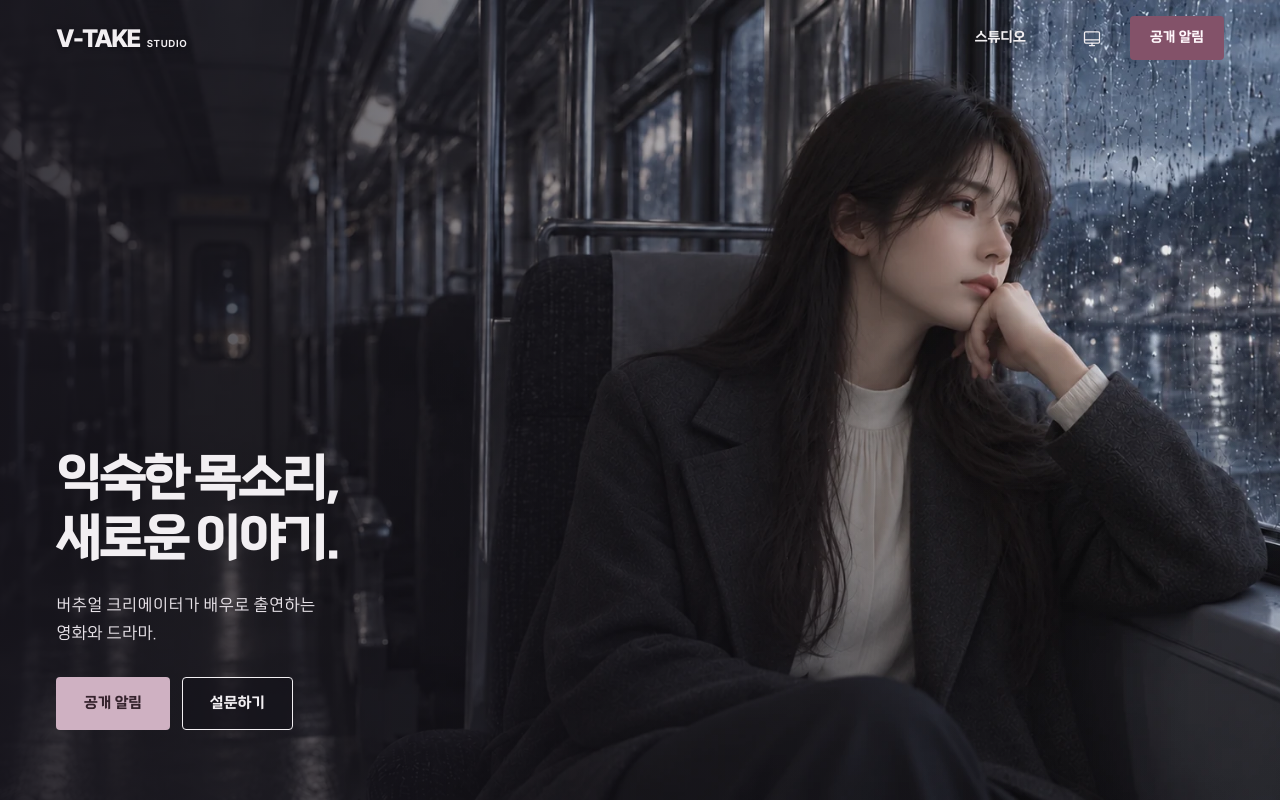
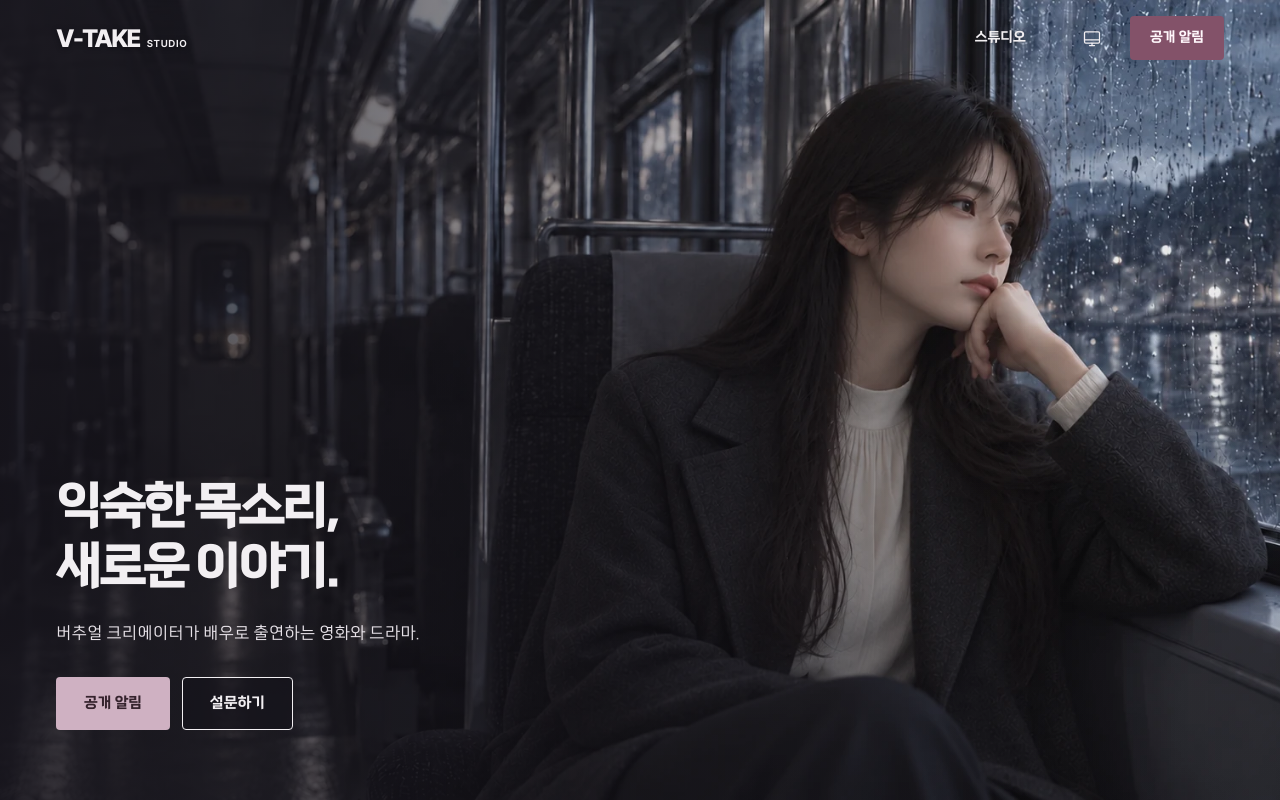
Before and after one commit to cookie3029/V-Take_Survey, a React (Vite) app: page / in a window 1280 px wide. Shown: the top 800 px of the page. Built offline with nearby package versions, Linux system fonts and the light colour scheme.

Commit message:
Update Site source

```diff
--- a/src/App.jsx
+++ b/src/App.jsx
@@ -44,7 +44,7 @@ function Home({openSurvey}){return <>
     <div className="hero-shade"/>
     <div className="hero-content wrap">
       <h1 id="home-title">익숙한 목소리,<br/>새로운 이야기.</h1>
-      <p>버추얼 크리에이터가 배우로 출연하는<br className="hero-desktop-break"/>{' '}<span className="hero-format">영화와 드라마.</span></p>
+      <p>버추얼 크리에이터가 배우로 출연하는{' '}<span className="hero-format">영화와 드라마.</span></p>
       <div className="hero-actions"><Link className="button primary" to="/notify">공개 알림</Link><button className="button hero-secondary" onClick={openSurvey}>설문하기</button></div>
     </div>
   </section>
--- a/src/styles.css
+++ b/src/styles.css
@@ -34,7 +34,7 @@ main:focus{outline:none}.skip-link{position:fixed;top:12px;left:12px;z-index:50;
 
 /* Keep every visible part of the performer clear of content. Wide views use
    the scene's empty side; narrow views give the scene its own area. */
-.hero h1{font-size:clamp(40px,4vw,58px)}.hero p{max-width:min(100%,28rem);word-break:keep-all}.hero-format{display:inline-block;white-space:nowrap}
+.hero h1{font-size:clamp(40px,4vw,58px)}.hero p{max-width:min(100%,28rem);word-break:keep-all;white-space:nowrap}.hero-format{display:inline-block;white-space:nowrap}
 .wordmark{font-family:VTake,Arial,sans-serif;font-weight:820}.wordmark span{font-weight:650}
 #home-title{font-family:'The Jamsil',Arial,sans-serif;font-weight:700}
 .form-page,.detail-page:has(.studio-layout){padding-inline:clamp(40px,5vw,96px)}
@@ -49,7 +49,6 @@ main:focus{outline:none}.skip-link{position:fixed;top:12px;left:12px;z-index:50;
  .hero-content{height:320px;width:100%;max-width:none;padding:24px clamp(24px,5vw,56px) 32px;position:absolute;bottom:0;background:#1b1820;justify-content:center}
  .hero h1{font-size:clamp(34px,6.5vw,48px)}
  .hero p{margin:16px 0 20px;max-width:100%;font-size:clamp(12px,3.9vw,17px);white-space:nowrap}
- .hero-desktop-break{display:none}
  .form-page,.detail-page:has(.studio-layout){--scene-height:clamp(300px,60dvh,560px);--scene-nav:76px;padding:calc(var(--scene-height) + var(--scene-nav) + 24px) 24px 48px;background:var(--bg)}
  .form-art,.studio-image{top:var(--scene-nav);bottom:auto;height:var(--scene-height)}
  .form-page::before,.detail-page:has(.studio-layout)::before{top:var(--scene-nav);bottom:auto;height:var(--scene-height);background:rgba(21,19,27,.08)}
```
Also changed, not shown: 8 other files (tests, documents, lock files or other folders).
